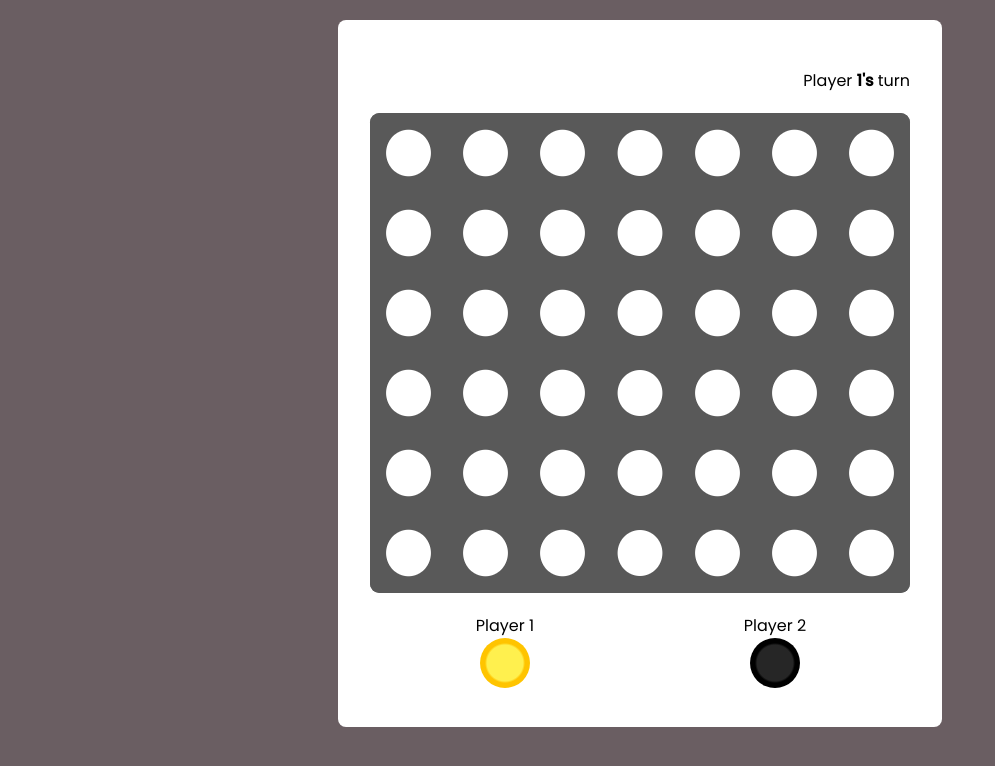
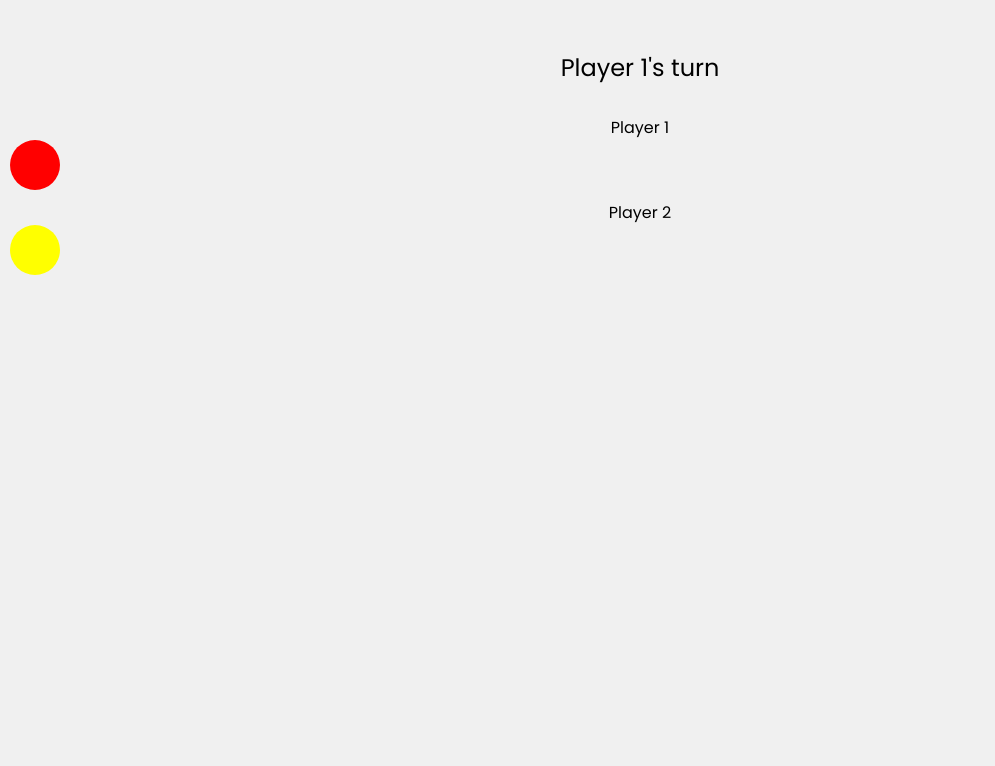
Before and after one commit to Yakpak55/Connect-Four-Web-Application, a plain HTML site: page index.html in a window 1280 px wide. Shown: the whole page, without its empty margins (0-995 px from the left). Drawn offline with Linux system fonts and the light colour scheme.

Commit message:
Update connectFour.css

```diff
--- a/connectFour.css
+++ b/connectFour.css
@@ -1,77 +1,42 @@
+/* Example CSS */
 body {
-  margin: 0;
-  padding: 0;
-  font-family: "Poppins", sans-serif;
-  background-color: #6a5e62;
-}
-.wrapper {
-  width: 33.75em;
-  background-color: #ffffff;
-  position: absolute;
-  padding: 2em;
-  transform: translateX(-50%);
-  left: 50%;
-  top: 1.25em;
-  border-radius: 0.5em;
-}
-.container {
-  margin: 1.25em auto;
-  width: 33.75em;
-  border-radius: 0.6em;
-  overflow: hidden;
-  background-color: #595959;
-}
-#information {
-  display: grid;
-  width: 100%;
-  grid-template-columns: 1fr 1fr;
-}
-.player-wrappers {
-  display: flex;
-  align-items: center;
-  flex-direction: column;
-}
-.player1:before {
-  content: "";
-  display: inline-block;
-  width: 3.12em;
-  height: 3.12em;
-  border-radius: 50%;
-  background: radial-gradient(#fff04e 1.12em, #ffc400 1.25em);
-}
-.player2:before {
-  content: "";
-  display: inline-block;
-  width: 3.12em;
-  height: 3.12em;
-  border-radius: 50%;
-  background: radial-gradient(#262626 1.12em, #000000 1.25em);
-}
-#playerTurn {
-  margin: 1em 0;
-  text-align: right;
-}
-#playerTurn span {
-  font-weight: 600;
+    font-family: 'Poppins', sans-serif;
+    background-color: #f0f0f0;
+    margin: 0;
+    padding: 0;
 }
 
-.grid-row {
-  margin: 0 auto;
-  display: flex;
+.wrapper {
+    text-align: center;
+    margin-top: 50px;
 }
-.grid-box {
-  width: 5em;
-  height: 5em;
-  display: grid;
-  place-items: center;
-  background: radial-gradient(white 1.37em, #595959 1.43em);
-  cursor: pointer;
+
+#playerTurn {
+    font-size: 24px;
+    margin-bottom: 20px;
 }
-.hide {
-  display: none;
+
+.container {
+    display: flex;
+    justify-content: center;
 }
+
+.player-wrappers {
+    margin: 10px;
+}
+
+.player1, .player2 {
+    width: 50px;
+    height: 50px;
+    background-color: red; /* example color */
+    border-radius: 50%;
+}
+
+.player2 {
+    background-color: yellow; /* example color */
+}
+
 #message {
-  margin-bottom: 1em;
-  color: #ffffff;
-  font-size: 1.2em;
+    margin-top: 20px;
+    font-size: 20px;
 }
```
